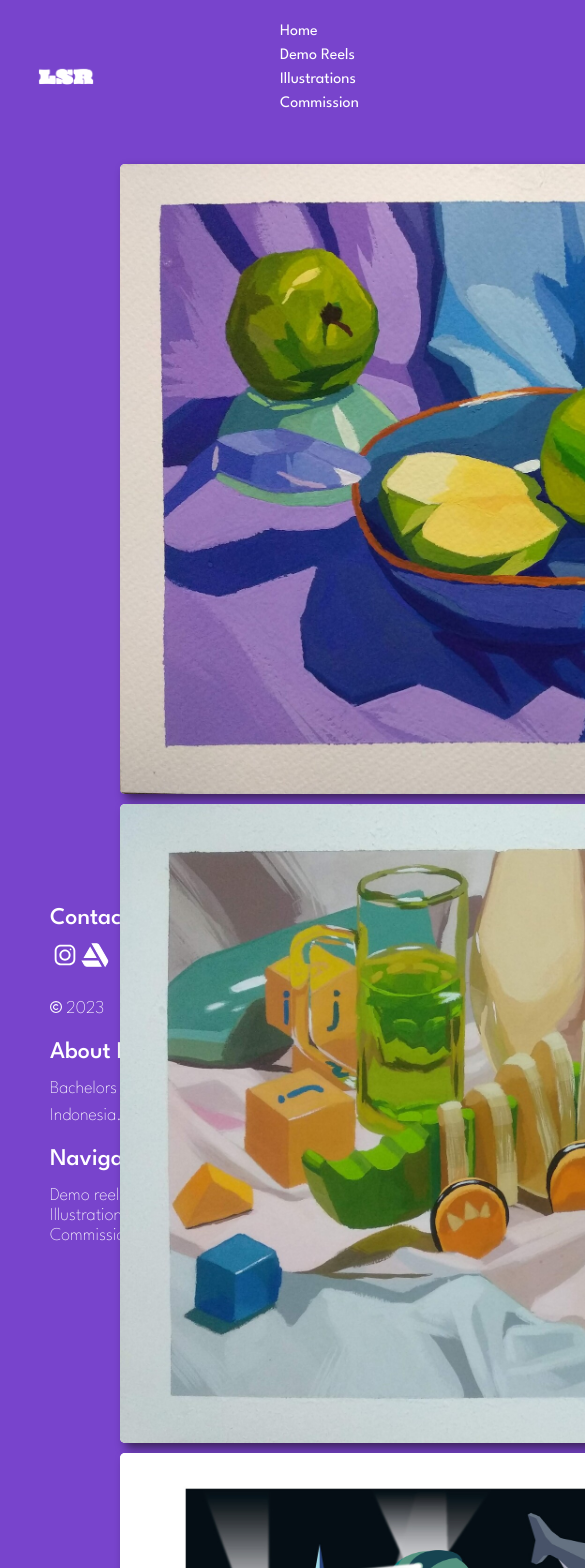
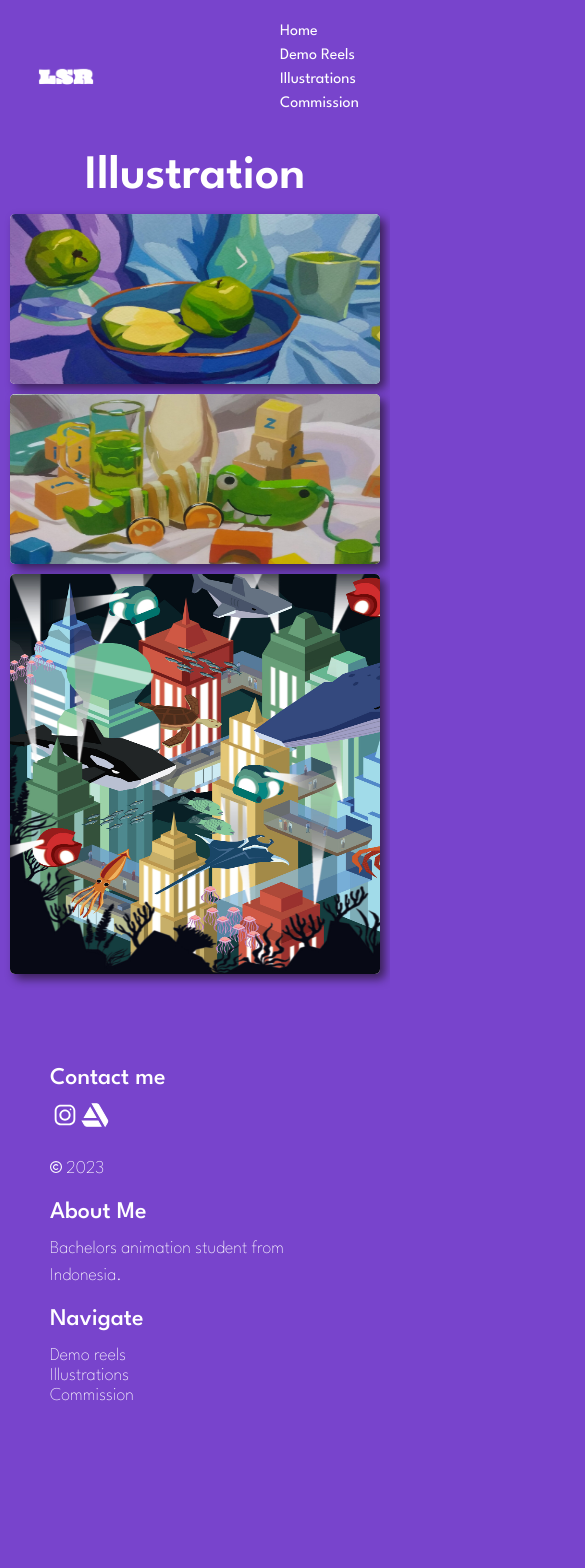
Before and after one commit to aurelreynasimatupang/shannon-portfolio, a React (Create React App) app: page /illustrations in a window 390 px wide. Shown: the top 1568 px of the page, 585 px wide, since content can reach past the window. After the commit the page ends 1445 px from the top, so only its background shows below. Built offline with nearby package versions, Linux system fonts and the light colour scheme.

Commit message:
illus resopnsive fixed

```diff
--- a/src/Illus.js
+++ b/src/Illus.js
@@ -2,7 +2,7 @@ import React from 'react';
 import Navbar from "./Navbar";
 import Footer from './Footer';
 import "./styles/App.scss";
-import "./styles/card.scss";
+import "./styles/illus.scss";
 import {Link} from "react-router-dom";
 
 function Illus(props) {
--- a/src/styles/card.scss
+++ /dev/null
@@ -1,137 +0,0 @@
-//illus
-
-#illus{
-    padding:50px 120px 50px 120px;
-    h2{
-        color: white;
-        font-weight: 600;
-        text-align: center;
-        font-size: 48px;
-        justify-content: center;
-    }
-}
-
-.illus-gallery{
-    height: 650px;
-    display: grid;
-    grid-gap:10px;
-    grid-template-columns: 5fr 3fr;
-}
-
-.illus-gallery-2{
-    grid-gap: 10px;
-    height: 100%;
-    display: grid;
-    grid-template-columns: 1fr;
-}
-
-
-.card{
-    background-color: white;
-    border-radius: 5px;
-    box-shadow: 5px 5px 10px rgba(33, 19, 39, 0.7);
-    position: relative;
-    overflow: hidden;
-    border: none;
-    transition: 0.3s;
-}
-
-.card-landscape{
-    height: 100%;
-    width: 100%;
-    .btn-purple{
-        display: none;
-        max-width: 150px;
-        background-color:#7844cc;
-        color: white;
-        position: absolute;
-        bottom: 15px;
-        left: 10px;
-    }
-    h3{
-        display: none;
-        transition: 200ms;
-        color: #7844cc;
-        font-weight: 500px;
-        position: absolute;
-        bottom: 45px;
-        left: 10px;
-    }
-    img{
-        top: -15%;
-        left: -10%;
-        max-width: 1200px;
-        min-width: 900px;
-    }
-}
-
-.card-portrait{
-    .btn-purple{
-        display: none;
-        max-width: 150px;
-        background-color:#7844cc;
-        color: white;
-        position: absolute;
-        top: 15px;
-        left: 10px;
-    }
-    h3{
-        display: none;
-        transition: 200ms;
-        color: #7844cc;
-        font-weight: 500px;
-        position: absolute;
-        top: 55px;
-        left: 10px;
-    }
-    height: 100%;
-    width: 100%;
-    img{
-        left: -20%;
-        top: -10%;
-        min-height: 750px;
-        max-height: 900px;
-        min-width: 900px;
-    }
-}
-
-.card:hover{
-    h3{
-        display: block;
-    }
-    .btn-purple{
-        display:block;
-    }
-    cursor: pointer;
-    img{
-        filter:brightness(50%);
-        min-width: 130%;
-        min-height: 130%;
-    }
-    h3{
-        color:white;
-    }
-}
-
-@media (min-width: 1500px) {
-    .illus-gallery{
-      height: 900px;
-      display: grid;
-      grid-gap:10px;
-      grid-template-columns: 5fr 3fr;
-    }
-
-    #illus{
-      padding:20px 400px 20px 400px;
-    }
-
-    .illus-gallery-2{
-      grid-template-columns: 1fr;
-    }
-  }
-
-  @media (max-width:900px){
-    .illus-gallery{
-        grid-template-columns: 1fr;
-      }
-  }
--- /dev/null
+++ b/src/styles/illus.scss
@@ -0,0 +1,172 @@
+//illus
+
+#illus{
+    padding:50px 120px 50px 120px;
+    h2{
+        color: white;
+        font-weight: 600;
+        text-align: center;
+        font-size: 48px;
+        justify-content: center;
+    }
+}
+
+.illus-gallery{
+    max-height: 650px;
+    min-height: 500px;
+    width: 100%;
+    display: grid;
+    grid-gap:10px;
+    grid-template-columns: 5fr 3fr;
+
+    .illus-gallery-2{
+        grid-gap: 10px;
+        display: grid;
+        grid-template-columns: 1fr;
+    }
+    .illus-gallery-3{
+        grid-gap: 10px;
+        height: 100%;
+        display: grid;
+        grid-template-columns: 1fr;
+    }
+}
+
+
+.card{
+    background-color: white;
+    border-radius: 5px;
+    box-shadow: 5px 5px 10px rgba(33, 19, 39, 0.7);
+    position: relative;
+    overflow: hidden;
+    border: none;
+    transition: 0.3s;
+    img{
+        position: absolute;
+        width: 110%;
+        height: 110%;
+        transition: 0.3s;
+    }
+    .btn-purple{
+        display: none;
+        max-width: 150px;
+        background-color:#7844cc;
+        color: white;
+        position: absolute;
+    }
+    h3{
+        display: none;
+        transition: 200ms;
+        font-weight: 500px;
+        position: absolute;
+    }
+}
+
+.card-landscape{
+    .btn-purple{
+        bottom: 15px;
+        left: 10px;
+    }
+    h3{
+        bottom: 45px;
+        left: 10px;
+    }
+    img{
+        left: -10%;
+        top:-10%;
+        min-width: 120%;
+        min-height: 140%;
+    }
+}
+
+.card-portrait{
+    height: 100%;
+    width: 100%;
+    .btn-purple{
+        top: 15px;
+        left: 10px;
+    }
+    h3{
+        position: absolute;
+        top: 60px;
+        left: 10px;
+    }
+    img{
+        position: absolute;
+        left: -15%;
+        top:-10%;
+        min-width: 140%;
+        min-height: 120%;
+    }
+}
+
+.card-portrait:hover{
+    cursor: pointer;
+    h3{
+        display: block;
+        color: white;
+    }
+    .btn-purple{
+        display:block;
+    }
+    img{
+        filter:brightness(50%);
+        min-width: 160%;
+        min-height: 140%;
+    }
+}
+
+
+.card-landscape:hover{
+    cursor: pointer;
+    h3{
+        display: block;
+        color: white;
+    }
+    .btn-purple{
+        display:block;
+    }
+    img{
+        filter:brightness(50%);
+        min-width: 140%;
+        min-height: 160%;
+    }
+}
+
+@media (min-width: 1400px){
+    .illus-gallery{
+        height: 1200px;
+    }
+}
+
+@media (max-width:800px){
+    .illus-gallery{
+        max-height: 2000px;
+        grid-template-columns: 1fr;
+        .illus-gallery-2{
+            height: 600px;
+        }
+        .illus-gallery-3{
+            height: 800px;
+        }
+    }
+    #illus{
+        padding:50px 80px 50px 80px;
+    }
+}
+
+@media (max-width:500px){
+    .illus-gallery{
+        max-height: 1000px;
+        grid-template-columns: 1fr;
+        .illus-gallery-2{
+            height: 350px;
+        }
+        .illus-gallery-3{
+            height: 400px;
+        }
+    }
+    #illus{
+        padding:100px 10px 50px 10px;
+    }
+}
```
